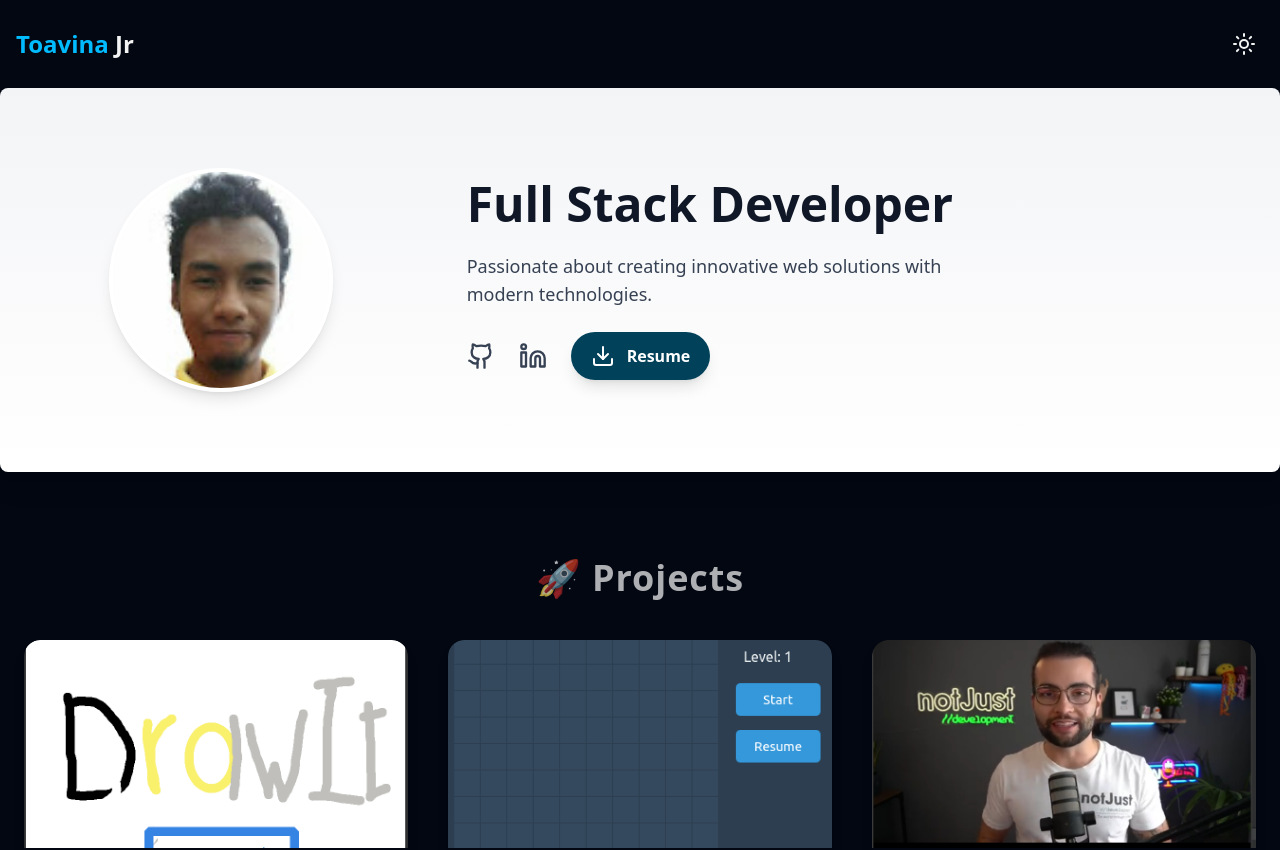
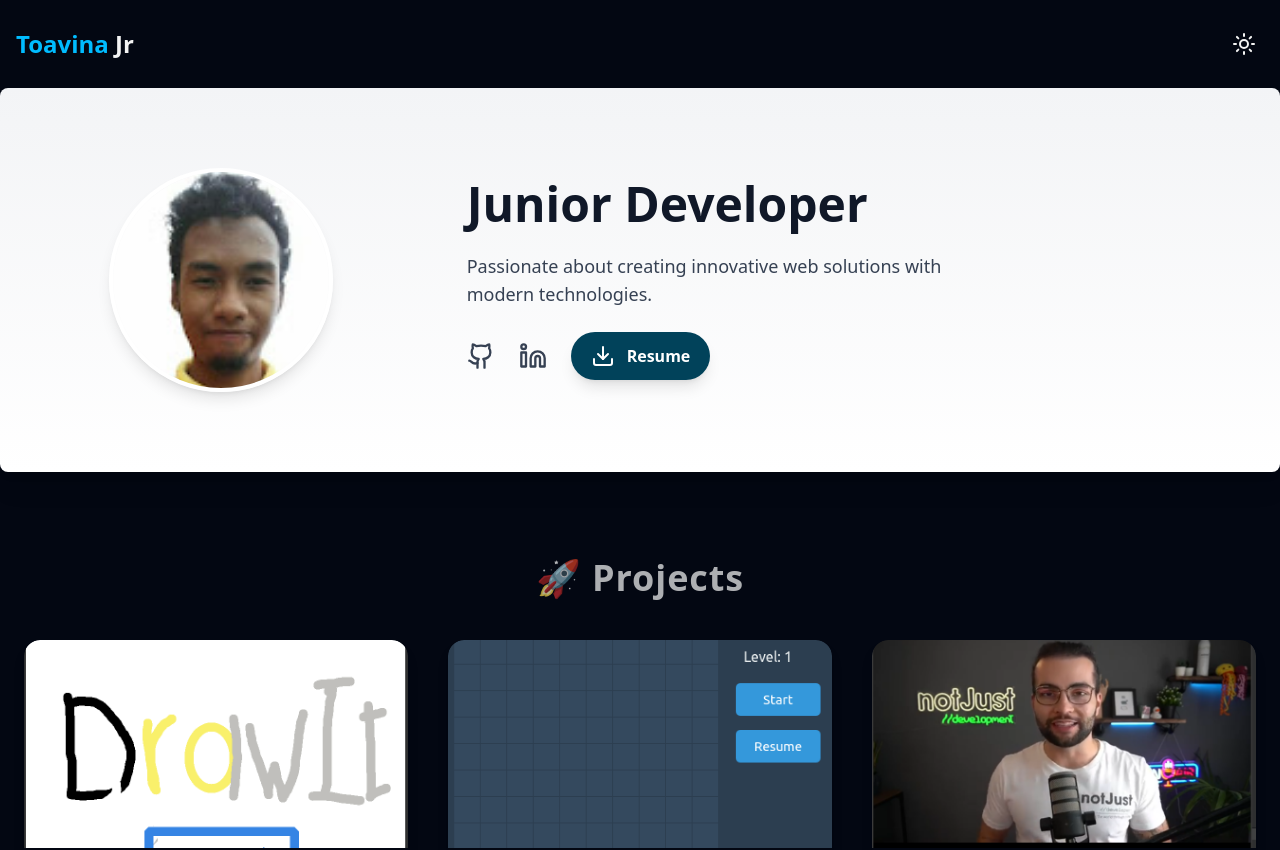
Before and after one commit to ToavinaJr/Modern-Portfolio, a React (Vite) app: page / in a window 1280 px wide. Shown: the top 850 px of the page. Built offline with nearby package versions, Linux system fonts and the light colour scheme.

Commit message:
Modification du texte dans HeroSection

```diff
--- a/src/components/HeroSection.tsx
+++ b/src/components/HeroSection.tsx
@@ -10,7 +10,7 @@ export const HeroSection = () => (
       />
     </div>
     <div className="md:w-2/3 text-center md:text-left space-y-6">
-      <h2 className="sm:text- md:text-5xl font-extrabold text-gray-900 dark:text-white">Full Stack Developer</h2>
+      <h2 className="sm:text- md:text-5xl font-extrabold text-gray-900 dark:text-white">Junior Developer</h2>
       <p className="text-lg text-gray-700 dark:text-gray-300 max-w-lg mx-auto md:mx-0">
         Passionate about creating innovative web solutions with modern technologies.
       </p>
```
